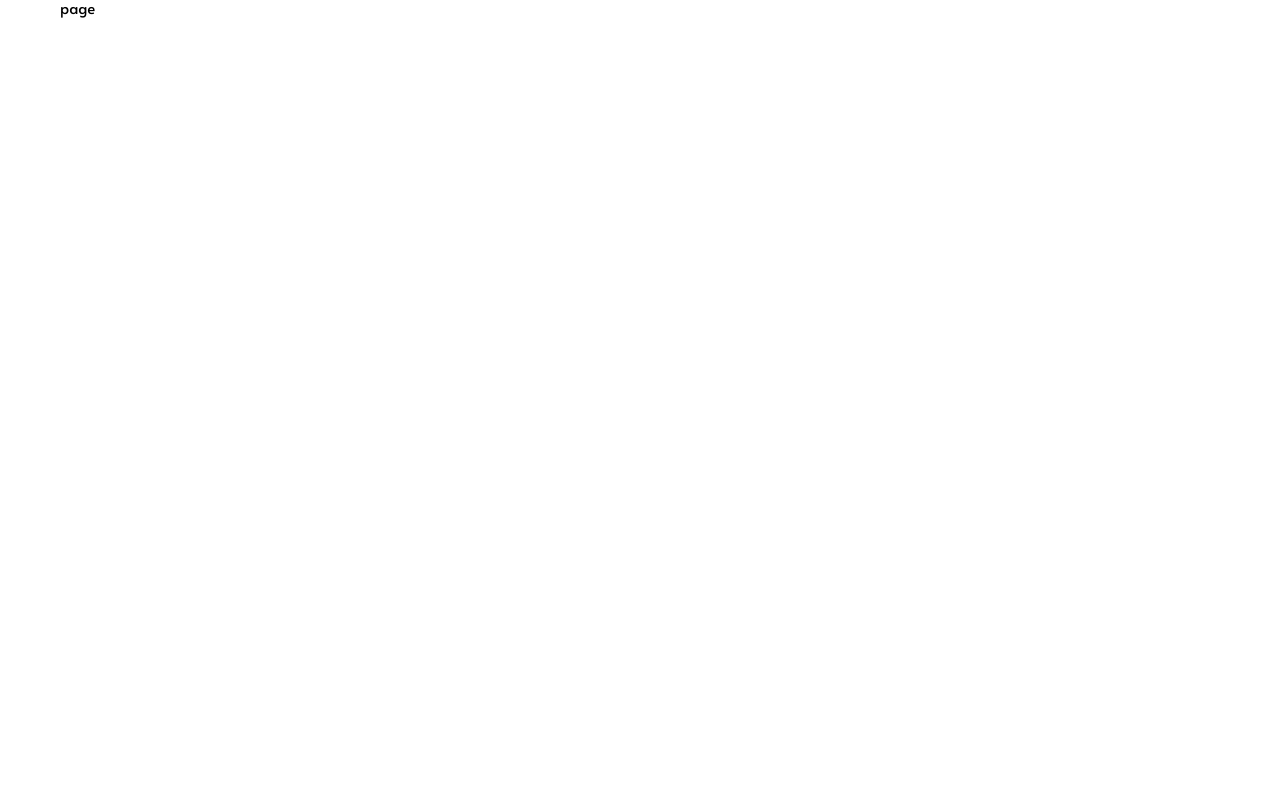
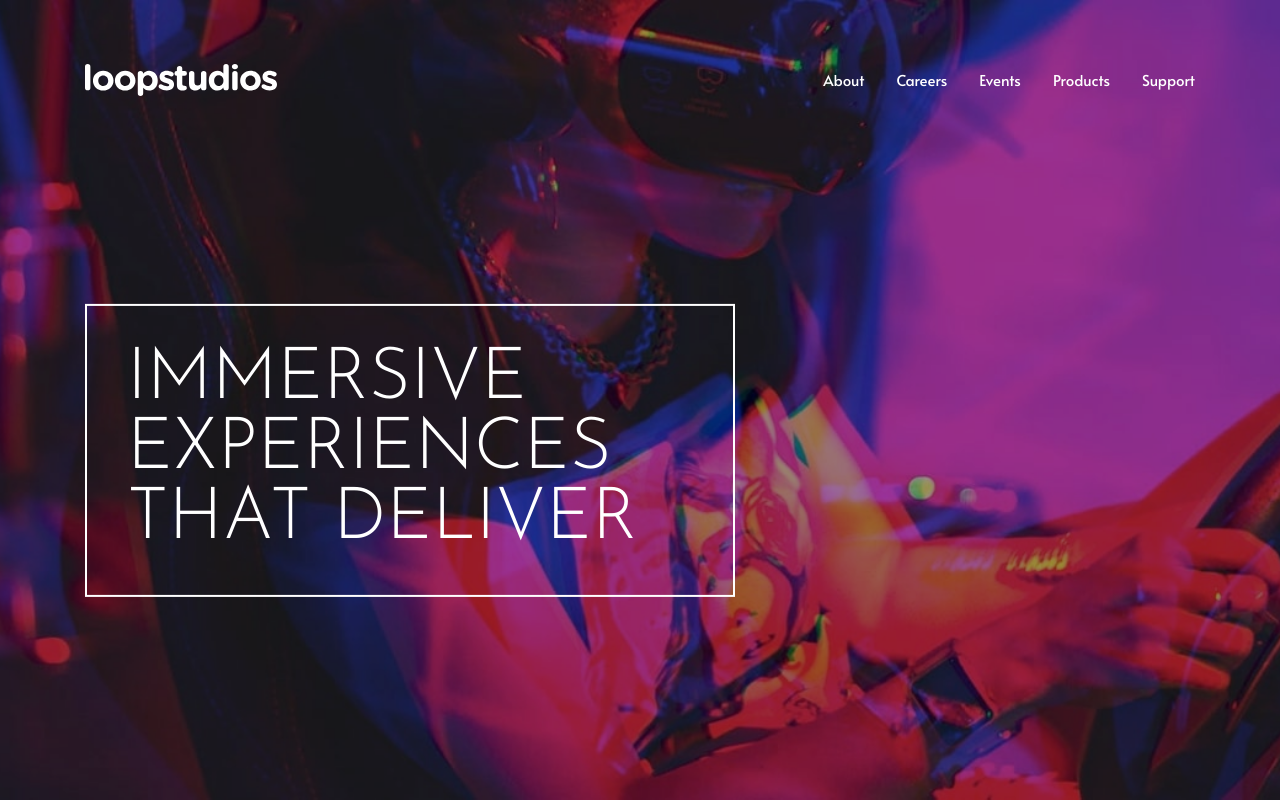
Before and after one commit to yudin7324/loopstudios-page, a website: page index.html in a window 1280 px wide. Drawn offline with Linux system fonts and the light colour scheme.

Commit message:
added header and hero desktop

```diff
--- /dev/null
+++ b/assets/scss/_header.scss
@@ -0,0 +1,65 @@
+.header {
+  position: absolute;
+  top: 0;
+  left: 0;
+  right: 0;
+  z-index: 3;
+  padding-top: 64px;
+  color: var(--color-white);
+
+  &__wrap {
+    display: flex;
+    justify-content: space-between;
+    align-items: center;
+  }
+
+  &__logo {
+    width: 192px;
+    height: 32px;
+
+    img {
+      object-fit: contain;
+      width: 100%;
+      height: 100%;
+    }
+  }
+
+  &__nav {
+
+    &-list {
+      display: flex;
+      align-items: center;
+      gap: 32px;
+    }
+
+    &-link {
+      position: relative;
+      color: inherit;
+      font-weight: 400;
+      font-size: 15px;
+      line-height: 1.67;
+      text-decoration: none;
+
+      &:after {
+        position: absolute;
+        left: 50%;
+        transform: translateX(-50%);
+        bottom: -8px;
+        content: "";
+        width: 24px;
+        height: 2px;
+        background-color: var(--color-white);
+        opacity: 0;
+        transition: opacity 0.3s ease-in-out;
+      }
+
+      @media (hover: hover) {
+        &:hover {
+          &:after {
+            opacity: 1;
+          }
+        }
+      }
+    }
+  }
+}
--- /dev/null
+++ b/assets/scss/_hero.scss
@@ -0,0 +1,54 @@
+.hero {
+  position: relative;
+
+  &__wrap {
+    height: 100vh;
+    height: 100dvh;
+    max-height: 900px;
+  }
+
+  &:after {
+    content: "";
+    position: absolute;
+    top: 0;
+    left: 0;
+    width: 100%;
+    height: 100%;
+    z-index: 1;
+    background-color:  rgba(0, 0, 0, 0.4);
+  }
+
+  &__image {
+    position: absolute;
+    left: 0;
+    top: 0;
+    z-index: 1;
+    width: 100%;
+    height: 100%;
+
+    img {
+      object-fit: cover;
+      height: 100%;
+      width: 100%;
+    }
+  }
+
+  &__content {
+    position: relative;
+    z-index: 2;
+    top: 60%;
+    transform: translateY(-60%);
+    max-width: 650px;
+    padding: 40px;
+    border: 2px solid var(--color-white);
+  }
+
+  &__title {
+    font-family: var(--font-2);
+    font-weight: 300;
+    font-size: 72px;
+    line-height: 0.97;
+    text-transform: uppercase;
+    color: var(--color-white);
+  }
+}
--- a/assets/scss/main.scss
+++ b/assets/scss/main.scss
@@ -1,15 +1,17 @@
 @use 'vars';
 @use 'reset';
+@use 'header';
+@use 'hero';
 
 .main {
   color: var(--color-black);
   height: 100%;
-  background-color: var(--color-white);
+  background-color: var(--color-black);
 }
 
 .container {
   margin: 0 auto;
-  max-width: 1270px;
+  max-width: 1220px;
   padding: 0 24px;
 
   @media (min-width: 600px) {
--- a/index.html
+++ b/index.html
@@ -14,9 +14,49 @@
 
   <body>
     <main class="main">
-      <div class="container">
-        page
-      </div>
+      <header class="header">
+        <div class="container">
+          <div class="header__wrap">
+            <figure class="header__logo">
+              <img src="./assets/images/logo.svg" alt="logo">
+            </figure>
+
+            <nav class="header__nav">
+              <ul class="header__nav-list">
+                <li class="header__nav-item">
+                  <a href="#" class="header__nav-link">About</a>
+                </li>
+                <li class="header__nav-item">
+                  <a href="#" class="header__nav-link">Careers</a>
+                </li>
+                <li class="header__nav-item">
+                  <a href="#" class="header__nav-link">Events</a>
+                </li>
+                <li class="header__nav-item">
+                  <a href="#" class="header__nav-link">Products</a>
+                </li>
+                <li class="header__nav-item">
+                  <a href="#" class="header__nav-link">Support</a>
+                </li>
+              </ul>
+            </nav>
+          </div>
+        </div>
+      </header>
+
+      <section class="hero">
+        <div class="container">
+          <div class="hero__wrap">
+            <figure class="hero__image">
+              <img src="./assets/images/desktop/image-hero.jpg" alt="hero">
+            </figure>
+
+            <div class="hero__content">
+              <h1 class="hero__title">Immersive experiences that deliver</h1>
+            </div>
+          </div>
+        </div>
+      </section>
     </main>
   </body>
 </html>
```
Also changed, not shown: assets/css/main.css, 1 other file.
